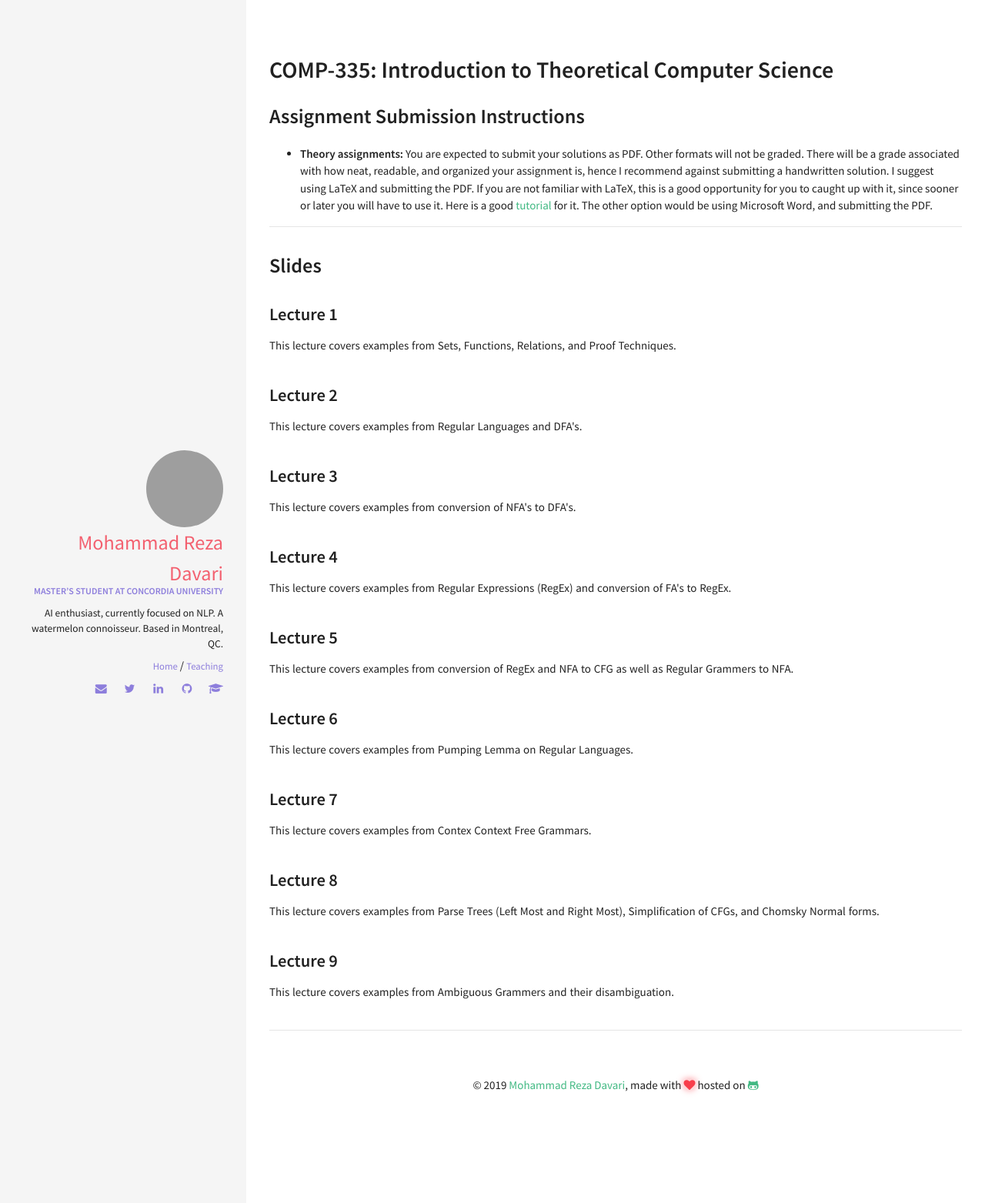
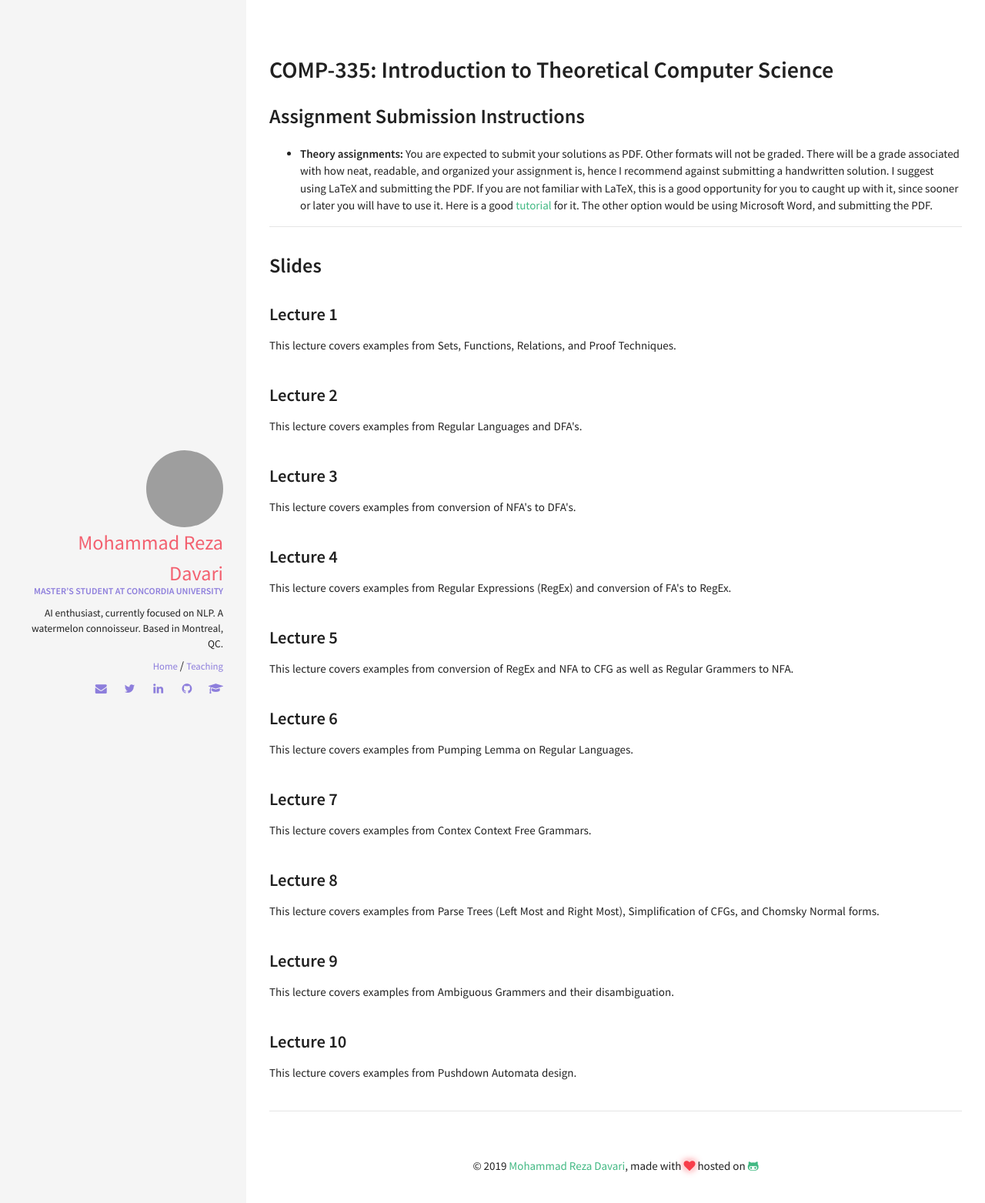
Before and after one commit to rezazzr/davari.io, a Jekyll site: the page built from comp335.html, in a window 1280 px wide. Shown: the top 1563 px of the page at 77% size. Built offline with Jekyll 4.4.1, drawn with Linux system fonts in a browser that asks for light colours.

Commit message:
indexed lecture 10

```diff
--- a/_data/index/slides335.yml
+++ b/_data/index/slides335.yml
@@ -42,3 +42,8 @@
   descr: This lecture covers examples from Ambiguous Grammers and their disambiguation.
   url:  https://github.com/rezazzr/davari.io/raw/master/_data/slide_pdf_files/comp335_tutorial9.pdf
   year: 2019
+
+- name: Lecture 10
+  descr: This lecture covers examples from Pushdown Automata design.
+  url:  https://github.com/rezazzr/davari.io/raw/master/_data/slide_pdf_files/comp335_tutorial10.pdf
+  year: 2019
```
